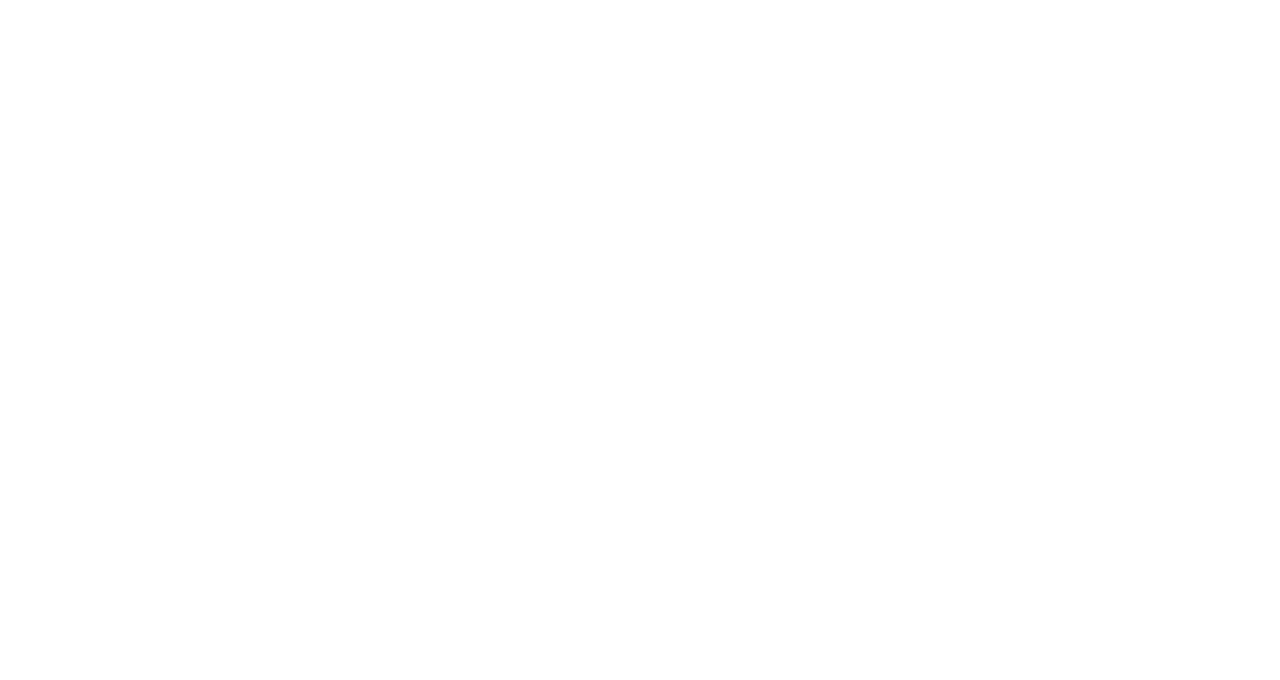
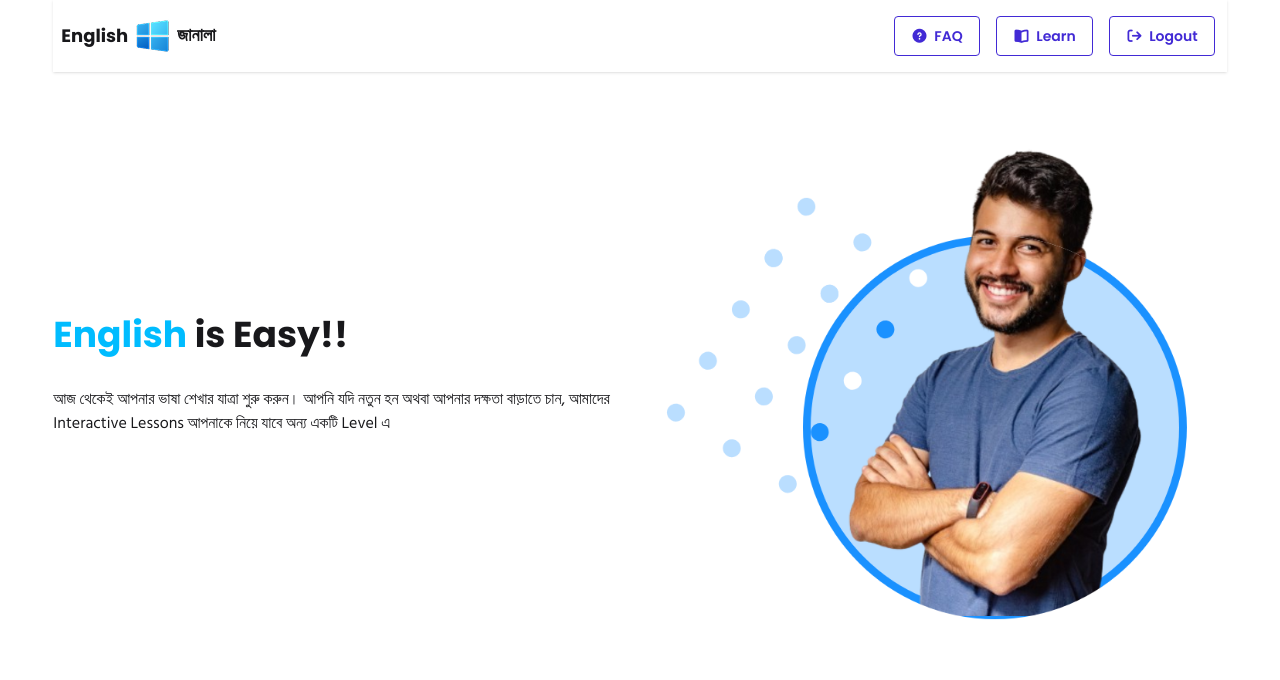
Before and after one commit to naimulislammehedi/ph-29, a plain HTML site: page index.html in a window 1280 px wide. Drawn offline with nearby package versions, Linux system fonts and the light colour scheme.

Commit message:
29-2 Design Responsive Navbar and Banner using DaisyUI

```diff
--- a/index.html
+++ b/index.html
@@ -30,6 +30,69 @@
 </head>
 
 <body>
+    <header>
+        <div class="navbar bg-base-100 shadow-sm w-11/12 mx-auto">
+            <div class="navbar-start">
+                <div class="dropdown">
+                    <div tabindex="0" role="button" class="btn btn-ghost lg:hidden">
+                        <svg xmlns="http://www.w3.org/2000/svg" class="h-5 w-5" fill="none" viewBox="0 0 24 24"
+                            stroke="currentColor">
+                            <path stroke-linecap="round" stroke-linejoin="round" stroke-width="2"
+                                d="M4 6h16M4 12h8m-8 6h16" />
+                        </svg>
+                    </div>
+                    <ul tabindex="-1"
+                        class="menu menu-sm dropdown-content bg-base-100 rounded-box z-1 mt-3 w-52 p-2 shadow">
+                        <li>
+                        <a href="#"><i class="fa-solid fa-circle-question"></i>
+                            FAQ</a>
+                    </li>
+                    <li>
+                        <a href="#"><i class="fa-solid fa-book-open"></i> Learn</a>
+                    </li>
+                    <li>
+                        <a href="#"><i class="fa-solid fa-arrow-right-from-bracket"></i>
+                            Logout</a>
+                    </li>
+                    </ul>
+                </div>
+                <a href="index.html" class="flex items-center gap-1">
+                    <span class="text-lg font-bold">English</span>
+                    <img src="./assets/logo.png" alt="">
+                    <span class="font-bangla text-lg font-semibold">জানালা</span>
+                </a>
+            </div>
+
+            <div class="navbar-end hidden lg:flex">
+                <ul class="menu menu-horizontal px-1 space-x-4">
+                    <li>
+                        <a href="#" class="btn btn-outline btn-primary"><i class="fa-solid fa-circle-question"></i>
+                            FAQ</a>
+                    </li>
+                    <li>
+                        <a href="#" class="btn btn-outline btn-primary"><i class="fa-solid fa-book-open"></i> Learn</a>
+                    </li>
+                    <li>
+                        <a href="#" class="btn btn-outline btn-primary"><i class="fa-solid fa-arrow-right-from-bracket"></i>
+                            Logout</a>
+                    </li>
+                </ul>
+            </div>
+
+        </div>
+    </header>
+
+    <!-- HERO SECTION -->
+     <section class="flex flex-col-reverse md:flex-row gap-10 justify-between items-center py-5 w-11/12 mx-auto">
+        <div class="content flex-1 text-center md:text-left">
+            <h2 class="text-4xl font-bold mb-8"><span class="text-sky-400">English</span> is Easy!!</h2>
+            <p class="font-bangla">আজ থেকেই আপনার ভাষা শেখার যাত্রা শুরু করুন। আপনি যদি নতুন হন অথবা আপনার দক্ষতা বাড়াতে চান, আমাদের Interactive Lessons আপনাকে নিয়ে যাবে অন্য একটি Level এ</p>
+        </div>
+
+        <div class="image flex-1">
+            <img src="./assets/hero-student.png" alt="">
+        </div>
+     </section>
 
 
 </body>
--- a/style.css
+++ b/style.css
@@ -0,0 +1,7 @@
+* {
+    font-family: "Poppins", sans-serif;
+}
+
+.font-bangla {
+    font-family: "Hind Siliguri", sans-serif;
+}
```
